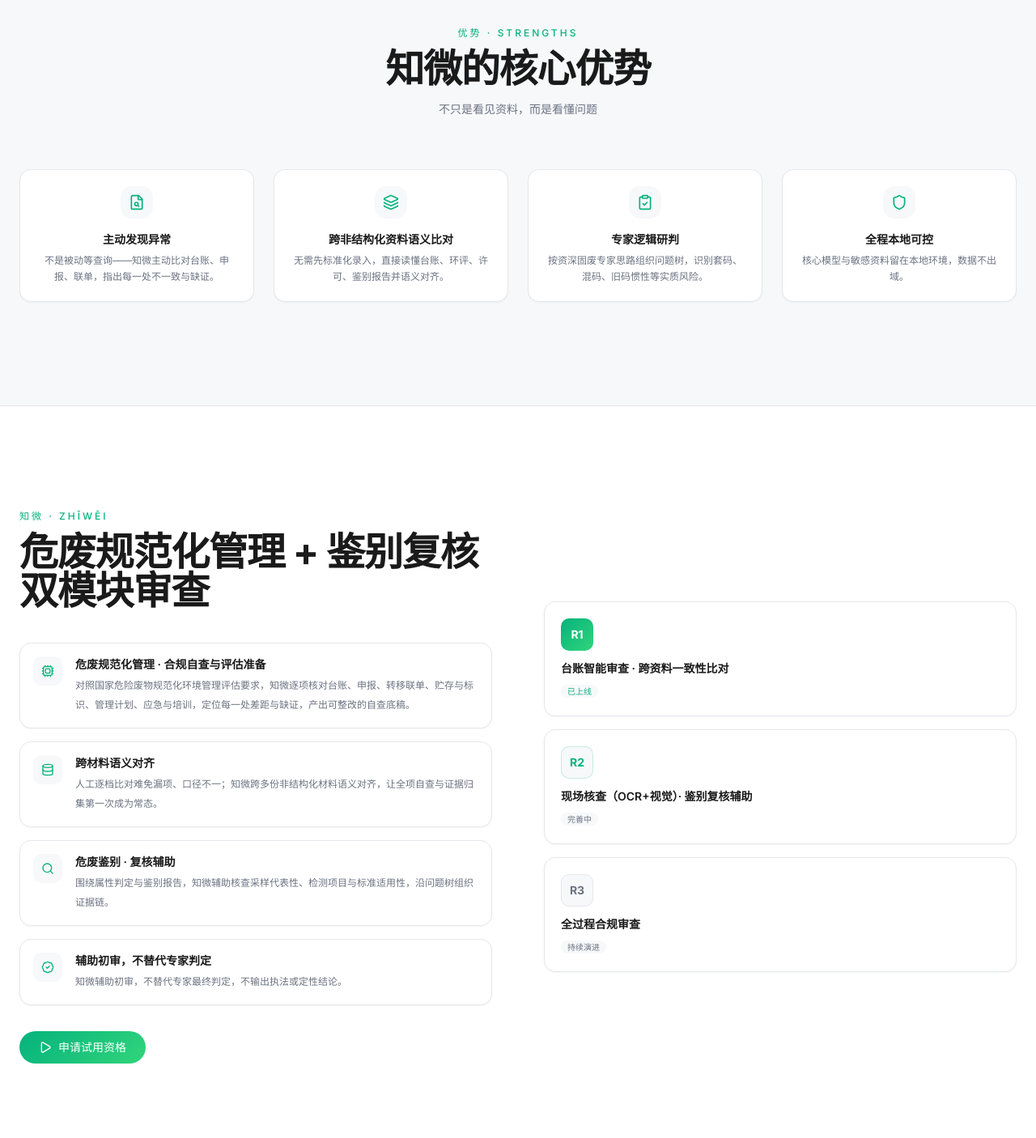
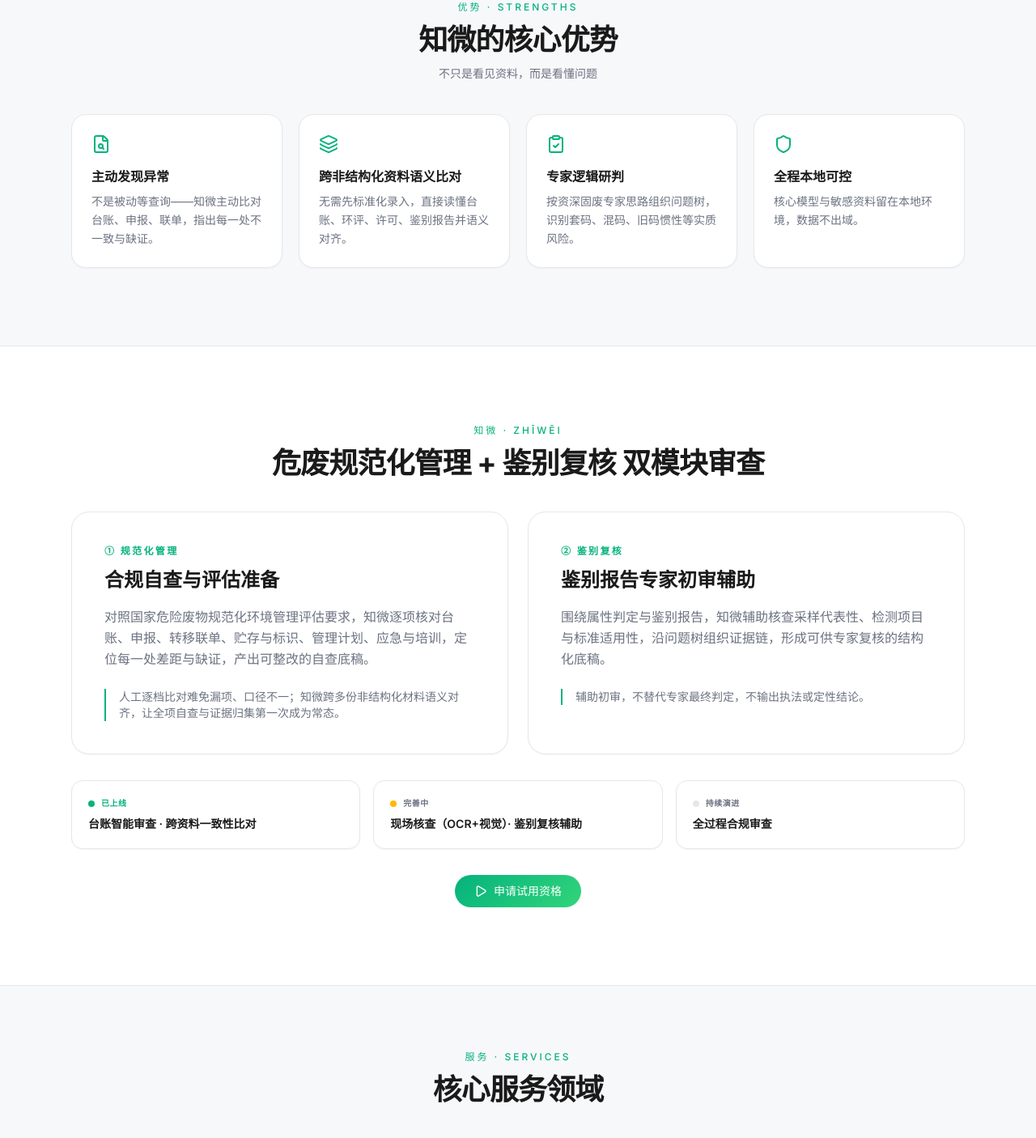
Before and after one commit to tongyatsing/yidian-website, a Next.js app: page / in a window 1280 px wide. Shown: the part 896-2302 px from the top of the page at 81% size. Built offline with nearby package versions, Linux system fonts and the light colour scheme.

Commit message:
fix(ui): 修 Stats 卡0 + 消区块空洞（内容增重/间距收敛），Apple/Linear 收口
Co-Authored-By: Claude Opus 4.7 (1M context) <noreply@anthropic.com>

```diff
--- a/src/components/YidianEcoSite.tsx
+++ b/src/components/YidianEcoSite.tsx
@@ -287,19 +287,29 @@ function TopNav({ page, setPage }: { page: string; setPage: (p: string) => void
 
 /* ── Count-up animation hook ── */
 function useCountUp(end: number, duration = 1500, startOnView = true) {
-  const [count, setCount] = useState(0);
+  // 初始值 = end，保证任何情况下都显示真实目标值
+  const [count, setCount] = useState(end);
   const [started, setStarted] = useState(!startOnView);
   const ref = useRef<HTMLDivElement>(null);
 
   useEffect(() => {
     if (!startOnView || !ref.current) return;
-    const obs = new IntersectionObserver(([e]) => { if (e.isIntersecting) { setStarted(true); obs.disconnect(); } }, { threshold: 0.3 });
+    const obs = new IntersectionObserver(([e]) => {
+      if (e.isIntersecting) {
+        setStarted(true);
+        obs.disconnect();
+      }
+    }, { threshold: 0.3 });
     obs.observe(ref.current);
-    return () => obs.disconnect();
-  }, [startOnView]);
+    // 安全保险：1200ms 后若仍未 started，直接显示 end
+    const fallback = setTimeout(() => setCount(end), 1200);
+    return () => { obs.disconnect(); clearTimeout(fallback); };
+  }, [startOnView, end]);
 
   useEffect(() => {
     if (!started) return;
+    // 进入视口时从 0 重置，然后动画到 end
+    setCount(0);
     let rafId: number;
     const start = performance.now();
     const step = (now: number) => {
@@ -457,14 +467,14 @@ function HomePage({ setPage }: { setPage: (p: string) => void }) {
       </section>
 
       {/* ── 核心优势 ── */}
-      <section className="border-t border-brand-border bg-brand-surface py-24 md:py-32">
-        <div className="mx-auto max-w-7xl px-6">
-          <div className="text-center mb-16">
+      <section className="border-t border-brand-border bg-brand-surface py-16 md:py-24">
+        <div className="mx-auto max-w-6xl px-6">
+          <div className="text-center mb-10">
             <div className="text-xs font-medium tracking-[0.25em] uppercase text-[#05B27D]">优势 · Strengths</div>
-            <h2 className="mt-3 text-3xl font-bold text-brand-ink md:text-4xl lg:text-5xl tracking-tight">知微的核心优势</h2>
-            <p className="mt-4 text-sm text-brand-muted">不只是看见资料，而是看懂问题</p>
-          </div>
-          <div className="grid gap-6 md:grid-cols-4">
+            <h2 className="mt-3 text-3xl font-bold text-brand-ink md:text-4xl tracking-tight">知微的核心优势</h2>
+            <p className="mt-3 text-sm text-brand-muted">不只是看见资料，而是看懂问题</p>
+          </div>
+          <div className="grid sm:grid-cols-2 lg:grid-cols-4 gap-5">
             {[
               { icon: FileSearch, title: "主动发现异常", desc: "不是被动等查询——知微主动比对台账、申报、联单，指出每一处不一致与缺证。" },
               { icon: Layers, title: "跨非结构化资料语义比对", desc: "无需先标准化录入，直接读懂台账、环评、许可、鉴别报告并语义对齐。" },
@@ -478,12 +488,10 @@ function HomePage({ setPage }: { setPage: (p: string) => void }) {
                   whileInView={{ opacity: 1, y: 0 }}
                   transition={{ duration: 0.4, delay: idx * 0.1 }}
                   viewport={{ once: true }}
-                  className="rounded-xl border border-brand-border bg-white p-5 text-center transition hover:shadow-[0_4px_12px_rgba(0,0,0,0.08)] shadow-[0_1px_2px_rgba(0,0,0,0.04)]">
-                  <div className="mx-auto flex h-10 w-10 items-center justify-center rounded-xl bg-brand-surface text-[#05B27D] mb-4">
-                    <Icon className="h-5 w-5" />
-                  </div>
-                  <h3 className="text-sm font-semibold text-brand-ink">{item.title}</h3>
-                  <p className="mt-1.5 text-xs leading-5 text-brand-muted">{item.desc}</p>
+                  className="rounded-2xl border border-brand-border bg-white p-6 shadow-[0_1px_2px_rgba(0,0,0,0.04)] transition hover:shadow-[0_4px_12px_rgba(0,0,0,0.08)]">
+                  <Icon className="h-6 w-6 text-[#05B27D]" />
+                  <h3 className="text-base font-semibold text-brand-ink mt-4">{item.title}</h3>
+                  <p className="mt-2 text-sm leading-relaxed text-brand-muted">{item.desc}</p>
                 </motion.div>
               );
             })}
@@ -492,58 +500,54 @@ function HomePage({ setPage }: { setPage: (p: string) => void }) {
       </section>
 
       {/* ── 知微产品 + 路线图 ── */}
-      <section className="border-t border-brand-border bg-white py-24 md:py-32">
-        <div className="mx-auto max-w-7xl px-6">
-          <div className="grid items-center gap-16 md:grid-cols-2">
-            <div>
+      <section className="border-t border-brand-border bg-white py-16 md:py-24">
+        <div className="mx-auto max-w-6xl px-6">
+          <div className="text-center mb-10">
             <div className="text-xs font-medium tracking-[0.25em] uppercase text-[#05B27D]">知微 · Zhīwēi</div>
-              <h2 className="mt-3 text-3xl font-bold text-brand-ink md:text-4xl lg:text-5xl tracking-tight">
+            <h2 className="mt-3 text-3xl font-bold text-brand-ink md:text-4xl tracking-tight">
               危废规范化管理 + 鉴别复核 双模块审查
             </h2>
-              <div className="mt-10 space-y-4">
-                {[
-                  {
-                    icon: Cpu,
-                    title: "危废规范化管理 · 合规自查与评估准备",
-                    desc: "对照国家危险废物规范化环境管理评估要求，知微逐项核对台账、申报、转移联单、贮存与标识、管理计划、应急与培训，定位每一处差距与缺证，产出可整改的自查底稿。",
-                  },
-                  {
-                    icon: Database,
-                    title: "跨材料语义对齐",
-                    desc: "人工逐档比对难免漏项、口径不一；知微跨多份非结构化材料语义对齐，让全项自查与证据归集第一次成为常态。",
-                  },
-                  {
-                    icon: Search,
-                    title: "危废鉴别 · 复核辅助",
-                    desc: "围绕属性判定与鉴别报告，知微辅助核查采样代表性、检测项目与标准适用性，沿问题树组织证据链。",
-                  },
-                  {
-                    icon: BadgeCheck,
-                    title: "辅助初审，不替代专家判定",
-                    desc: "知微辅助初审，不替代专家最终判定，不输出执法或定性结论。",
-                  },
-                ].map((p) => {
-                  const Icon = p.icon;
-                  return (
-                    <div key={p.title} className="flex items-start gap-4 rounded-xl border border-brand-border bg-white p-4 transition hover:shadow-[0_2px_8px_rgba(0,0,0,0.06)] shadow-[0_1px_2px_rgba(0,0,0,0.04)]">
-                      <div className="flex h-9 w-9 items-center justify-center rounded-lg bg-brand-surface text-[#05B27D] flex-shrink-0">
-                        <Icon className="h-4 w-4" />
-                      </div>
-                      <div>
-                        <div className="text-sm font-semibold text-brand-ink">{p.title}</div>
-                        <div className="mt-1 text-xs leading-6 text-brand-muted">{p.desc}</div>
-                      </div>
-                    </div>
-                  );
-                })}
-              </div>
-              <button onClick={() => setPage("contact")}
-                className="mt-8 flex items-center gap-2 rounded-full bg-brand-gradient px-6 py-2.5 text-sm font-medium text-white transition hover:opacity-90">
-                <Play className="h-4 w-4" /> 申请试用资格
-              </button>
-            </div>
-            {/* Right: Roadmap — 单列，消除 3 卡孤儿格 */}
-            <div className="grid grid-cols-1 gap-4">
+          </div>
+          {/* 两块强面板并排 */}
+          <div className="grid lg:grid-cols-2 gap-6">
+            {/* 模块① */}
+            <motion.div
+              initial={{ opacity: 0, y: 20 }}
+              whileInView={{ opacity: 1, y: 0 }}
+              transition={{ duration: 0.4 }}
+              viewport={{ once: true }}
+              className="rounded-3xl border border-brand-border bg-white p-8 md:p-10 shadow-[0_1px_2px_rgba(0,0,0,0.04)] hover:shadow-[0_4px_16px_rgba(0,0,0,0.08)] transition"
+            >
+              <div className="text-xs font-bold tracking-[0.2em] uppercase text-[#05B27D]">① 规范化管理</div>
+              <h3 className="mt-3 text-2xl font-bold text-brand-ink">合规自查与评估准备</h3>
+              <p className="mt-4 text-brand-muted leading-relaxed">
+                对照国家危险废物规范化环境管理评估要求，知微逐项核对台账、申报、转移联单、贮存与标识、管理计划、应急与培训，定位每一处差距与缺证，产出可整改的自查底稿。
+              </p>
+              <div className="mt-6 border-l-2 border-[#05B27D] pl-4 text-sm text-brand-muted">
+                人工逐档比对难免漏项、口径不一；知微跨多份非结构化材料语义对齐，让全项自查与证据归集第一次成为常态。
+              </div>
+            </motion.div>
+            {/* 模块② */}
+            <motion.div
+              initial={{ opacity: 0, y: 20 }}
+              whileInView={{ opacity: 1, y: 0 }}
+              transition={{ duration: 0.4, delay: 0.1 }}
+              viewport={{ once: true }}
+              className="rounded-3xl border border-brand-border bg-white p-8 md:p-10 shadow-[0_1px_2px_rgba(0,0,0,0.04)] hover:shadow-[0_4px_16px_rgba(0,0,0,0.08)] transition"
+            >
+              <div className="text-xs font-bold tracking-[0.2em] uppercase text-[#05B27D]">② 鉴别复核</div>
+              <h3 className="mt-3 text-2xl font-bold text-brand-ink">鉴别报告专家初审辅助</h3>
+              <p className="mt-4 text-brand-muted leading-relaxed">
+                围绕属性判定与鉴别报告，知微辅助核查采样代表性、检测项目与标准适用性，沿问题树组织证据链，形成可供专家复核的结构化底稿。
+              </p>
+              <div className="mt-6 border-l-2 border-[#05B27D] pl-4 text-sm text-brand-muted">
+                辅助初审，不替代专家最终判定，不输出执法或定性结论。
+              </div>
+            </motion.div>
+          </div>
+
+          {/* Roadmap 紧凑横排 */}
+          <div className="mt-8 grid sm:grid-cols-3 gap-4">
             {[
               { label: "R1", title: "台账智能审查 · 跨资料一致性比对", status: "done" },
               { label: "R2", title: "现场核查（OCR+视觉）· 鉴别复核辅助", status: "progress" },
@@ -551,47 +555,49 @@ function HomePage({ setPage }: { setPage: (p: string) => void }) {
             ].map((item, idx) => (
               <motion.div
                 key={item.label}
-                  initial={{ opacity: 0, y: 20 }}
+                initial={{ opacity: 0, y: 12 }}
                 whileInView={{ opacity: 1, y: 0 }}
-                  transition={{ duration: 0.4, delay: idx * 0.1 }}
+                transition={{ duration: 0.3, delay: idx * 0.08 }}
                 viewport={{ once: true }}
-                  className="rounded-xl border border-brand-border bg-white p-5 transition hover:shadow-[0_2px_8px_rgba(0,0,0,0.06)] shadow-[0_1px_2px_rgba(0,0,0,0.04)]"
+                className="rounded-xl border border-brand-border bg-white p-5 shadow-[0_1px_2px_rgba(0,0,0,0.04)]"
               >
-                  <div className={`flex h-10 w-10 items-center justify-center rounded-lg text-sm font-bold ${
-                    item.status === "done"
-                      ? "bg-brand-gradient text-white"
-                      : item.status === "progress"
-                      ? "bg-brand-surface text-[#05B27D] border border-[#05B27D]/20"
-                      : "bg-brand-surface text-brand-muted border border-brand-border"
-                  }`}>{item.label}</div>
-                  <div className="mt-3 flex items-center gap-2">
-                    <span className="text-sm font-semibold text-brand-ink">{item.title}</span>
-                  </div>
-                  <div className="mt-1">
-                    {item.status === "done" && <span className="text-[10px] text-[#05B27D] bg-brand-surface rounded-full px-2 py-0.5">已上线</span>}
-                    {item.status === "progress" && <span className="text-[10px] text-brand-muted bg-brand-surface rounded-full px-2 py-0.5">完善中</span>}
-                    {item.status === "next" && <span className="text-[10px] text-brand-muted bg-brand-surface rounded-full px-2 py-0.5">持续演进</span>}
-                  </div>
+                <div className="flex items-center gap-2 mb-2">
+                  <span className={`h-2 w-2 rounded-full flex-shrink-0 ${
+                    item.status === "done" ? "bg-[#05B27D]" : item.status === "progress" ? "bg-amber-400" : "bg-brand-border"
+                  }`} />
+                  <span className={`text-[10px] font-semibold tracking-wider uppercase ${
+                    item.status === "done" ? "text-[#05B27D]" : "text-brand-muted"
+                  }`}>
+                    {item.status === "done" ? "已上线" : item.status === "progress" ? "完善中" : "持续演进"}
+                  </span>
+                </div>
+                <p className="text-sm font-semibold text-brand-ink">{item.title}</p>
               </motion.div>
             ))}
           </div>
+
+          <div className="mt-8 flex justify-center">
+            <button onClick={() => setPage("contact")}
+              className="flex items-center gap-2 rounded-full bg-brand-gradient px-6 py-2.5 text-sm font-medium text-white transition hover:opacity-90">
+              <Play className="h-4 w-4" /> 申请试用资格
+            </button>
           </div>
         </div>
       </section>
 
       {/* ── 服务 ── */}
-      <section className="border-t border-brand-border bg-brand-surface py-24 md:py-32">
-        <div className="mx-auto max-w-7xl px-6">
-          <div className="text-center mb-16">
+      <section className="border-t border-brand-border bg-brand-surface py-16 md:py-20">
+        <div className="mx-auto max-w-6xl px-6">
+          <div className="text-center mb-10">
             <div className="text-xs font-medium tracking-[0.25em] uppercase text-[#05B27D]">服务 · Services</div>
-            <h2 className="mt-3 text-3xl font-bold text-brand-ink md:text-4xl lg:text-5xl tracking-tight">核心服务领域</h2>
-          </div>
-          <div className="grid gap-x-8 gap-y-8 md:gap-y-12 md:grid-cols-2 lg:grid-cols-3">
+            <h2 className="mt-3 text-3xl font-bold text-brand-ink md:text-4xl tracking-tight">核心服务领域</h2>
+          </div>
+          <div className="grid gap-4 md:grid-cols-2 lg:grid-cols-3">
             {services.slice(0, 6).map((item) => {
               const Icon = item.icon;
               return (
-                <div key={item.title} className="group">
-                  <div className="mb-4 flex h-10 w-10 items-center justify-center rounded-xl bg-white text-[#05B27D] border border-brand-border transition group-hover:border-[#05B27D]/30 shadow-[0_1px_2px_rgba(0,0,0,0.04)]">
+                <div key={item.title} className="group rounded-2xl border border-brand-border bg-white p-6 shadow-[0_1px_2px_rgba(0,0,0,0.04)] transition hover:shadow-[0_4px_12px_rgba(0,0,0,0.08)]">
+                  <div className="mb-4 flex h-10 w-10 items-center justify-center rounded-xl bg-brand-surface text-[#05B27D] border border-brand-border transition group-hover:border-[#05B27D]/30">
                     <Icon className="h-5 w-5" />
                   </div>
                   <h3 className="text-base font-semibold text-brand-ink">{item.title}</h3>
@@ -605,22 +611,27 @@ function HomePage({ setPage }: { setPage: (p: string) => void }) {
 
       {/* ── Stats ── */}
       {/* owner-confirmed: 500+ 服务企业（广州市亿点环保有限公司法定代表人口径） */}
-      <section className="border-t border-brand-border bg-white py-20">
+      {/* stats-anchor: 500+ */}
+      <section className="border-t border-brand-border bg-white py-16">
         <div className="mx-auto max-w-5xl px-6">
-          <div className="grid grid-cols-2 gap-12 max-w-sm mx-auto text-center">
+          <div className="flex flex-wrap justify-center gap-6">
+            <div className="flex-1 min-w-[180px] max-w-[280px] rounded-2xl border border-brand-border bg-white p-8 text-center shadow-[0_1px_2px_rgba(0,0,0,0.04)]">
               <CountUpStat num={500} suffix="+" label="服务企业" />
+            </div>
+            <div className="flex-1 min-w-[180px] max-w-[280px] rounded-2xl border border-brand-border bg-white p-8 text-center shadow-[0_1px_2px_rgba(0,0,0,0.04)]">
               <CountUpStat num={2} suffix="" label="双主模块" />
             </div>
           </div>
+        </div>
       </section>
 
       {/* ── 案例 ── */}
-      <section className="border-t border-brand-border bg-brand-surface py-24 md:py-32">
-        <div className="mx-auto max-w-7xl px-6">
-          <div className="text-center mb-16">
+      <section className="border-t border-brand-border bg-brand-surface py-16 md:py-20">
+        <div className="mx-auto max-w-6xl px-6">
+          <div className="text-center mb-10">
             <div className="text-xs font-medium tracking-[0.25em] uppercase text-[#05B27D]">案例 · Cases</div>
-            <h2 className="mt-3 text-3xl font-bold text-brand-ink md:text-4xl lg:text-5xl tracking-tight">公司技术服务实绩</h2>
-            <p className="mt-4 text-sm text-brand-muted max-w-2xl mx-auto">已为地市级生态环境主管部门提供危险废物规范化管理评估技术支撑，并服务于产废企业与危废服务商。</p>
+            <h2 className="mt-3 text-3xl font-bold text-brand-ink md:text-4xl tracking-tight">公司技术服务实绩</h2>
+            <p className="mt-3 text-sm text-brand-muted max-w-2xl mx-auto">已为地市级生态环境主管部门提供危险废物规范化管理评估技术支撑，并服务于产废企业与危废服务商。</p>
           </div>
           <div className="grid gap-8 md:grid-cols-3">
             {professionalCases.map((item, idx) => (
@@ -654,14 +665,15 @@ function HomePage({ setPage }: { setPage: (p: string) => void }) {
       </section>
 
       {/* ── 关于 ── */}
-      <section className="border-t border-brand-border bg-white py-20 md:py-24">
-        <div className="mx-auto max-w-3xl px-6 text-center">
+      <section className="border-t border-brand-border bg-white py-16">
+        <div className="mx-auto max-w-6xl px-6">
+          <div className="rounded-3xl border border-brand-border bg-brand-surface p-8 md:p-10">
             <div className="text-xs font-medium tracking-[0.25em] uppercase text-[#05B27D]">关于 · About</div>
             <h2 className="mt-3 text-2xl font-bold text-brand-ink md:text-3xl tracking-tight">广州市亿点环保有限公司</h2>
-          <p className="mt-5 text-sm leading-8 text-brand-muted">
+            <p className="mt-4 text-sm leading-8 text-brand-muted max-w-3xl">
               亿点环保深耕环保咨询，将一线监管经验沉淀为可复用的审查逻辑——知微，从规范化管理与鉴别复核做起。
             </p>
-          <div className="mt-6 inline-flex flex-wrap justify-center gap-x-4 gap-y-1 text-xs text-brand-muted">
+            <div className="mt-5 flex flex-wrap gap-x-4 gap-y-1 text-xs text-brand-muted">
               <span>软件著作权 5 项</span>
               <span>·</span>
               <span>实用新型专利 8 项</span>
@@ -671,10 +683,11 @@ function HomePage({ setPage }: { setPage: (p: string) => void }) {
               <span>与广东工业大学产学研合作</span>
             </div>
           </div>
+        </div>
       </section>
 
       {/* ── CTA ── */}
-      <section className="border-t border-brand-border bg-brand-surface py-24 md:py-28">
+      <section className="border-t border-brand-border bg-brand-surface py-16 md:py-20">
         <div className="mx-auto max-w-2xl px-6 text-center">
           <h2 className="text-2xl font-bold text-brand-ink md:text-4xl leading-tight tracking-tight">
             把合规细节交给知微，把判断留给你。
```
Lines whose indentation alone changed are shown as unchanged.
